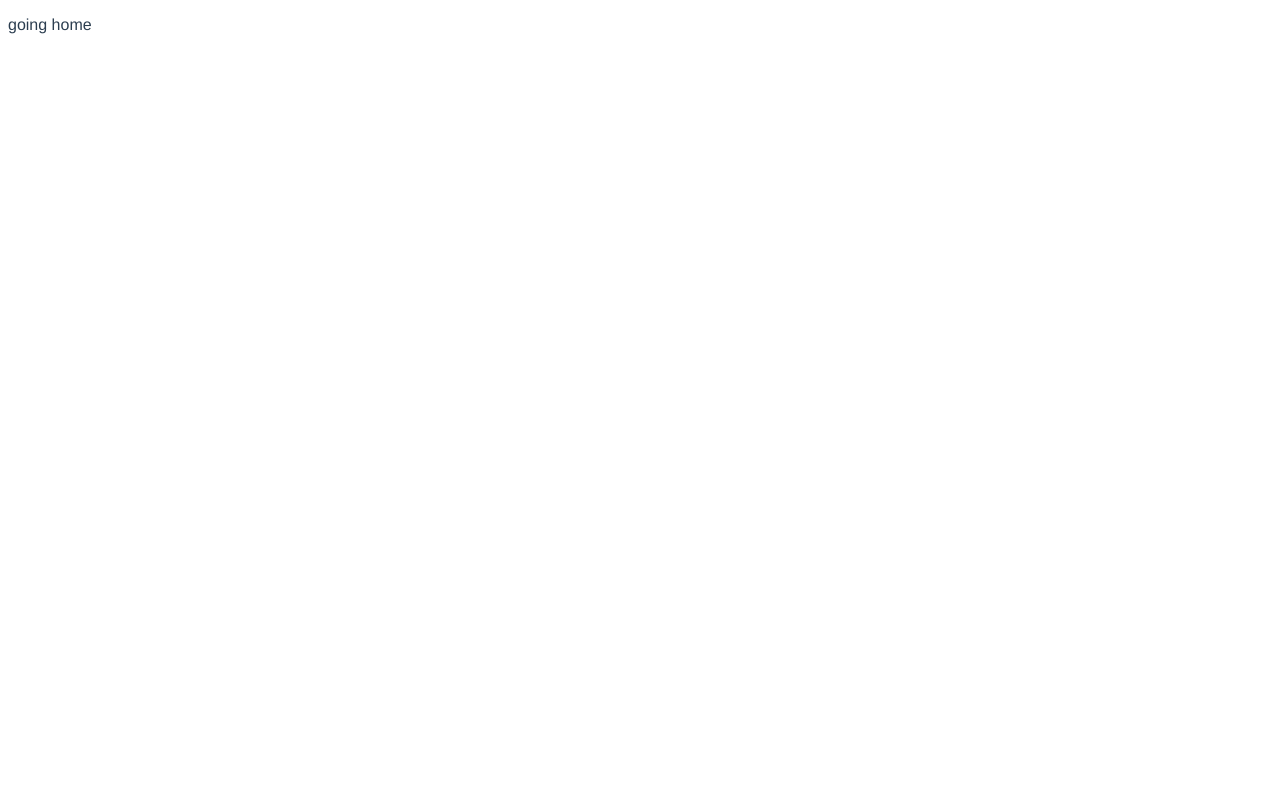
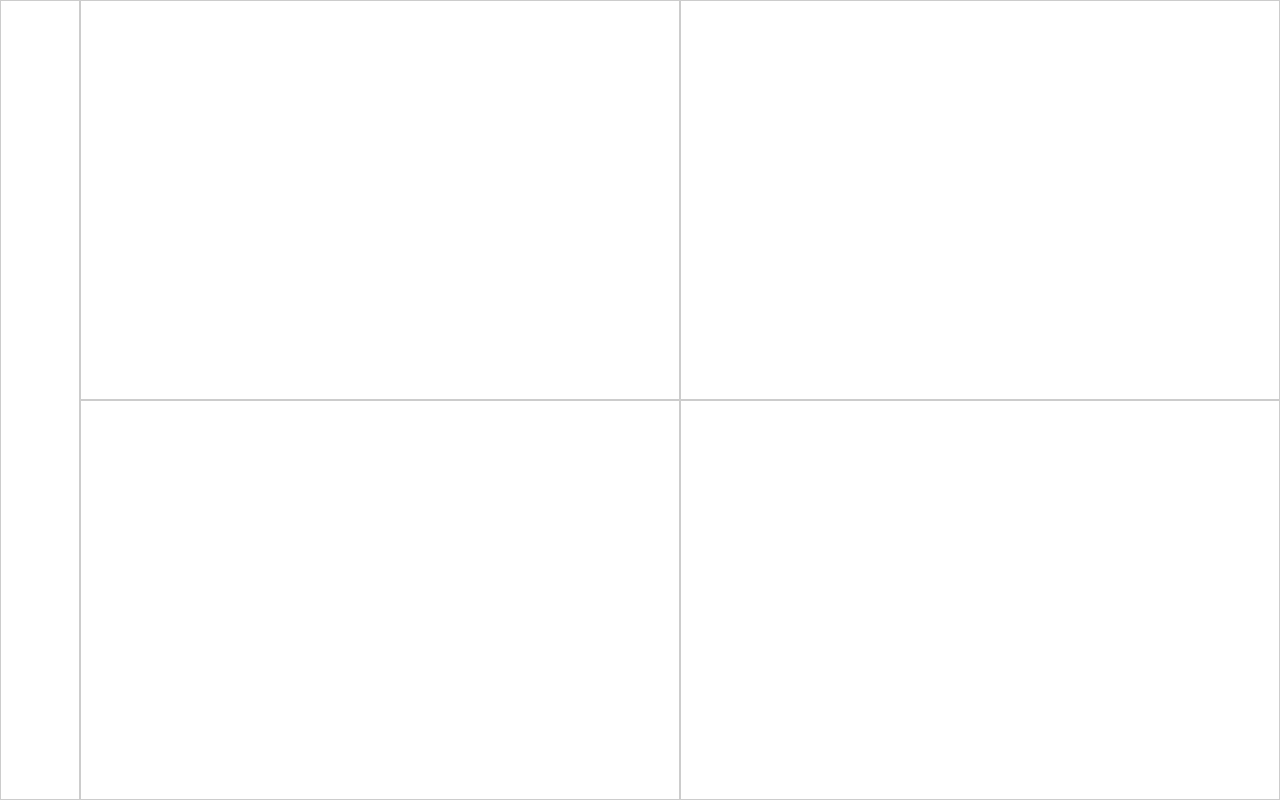
Before and after one commit to BoyWithSilverWings/website-stack-snippets, a Vue app: page / in a window 1280 px wide. Built offline with nearby package versions, Linux system fonts and the light colour scheme.

Commit message:
setup grid layout

```diff
--- a/src/App.vue
+++ b/src/App.vue
@@ -16,6 +16,11 @@ export default {
 </script>
 
 <style>
+body {
+  min-height: 100vh;
+  margin: 0;
+  font-size: 10px;
+}
 #app {
   font-family: 'Avenir', Helvetica, Arial, sans-serif;
   -webkit-font-smoothing: antialiased;
--- a/src/components/Home.vue
+++ b/src/components/Home.vue
@@ -1,5 +1,11 @@
 <template>
-  <p>going home</p>
+  <div class="app">
+    <div class="option-bar grid-item"></div>
+    <div class="html-code grid-item"></div>
+    <div class="css-code grid-item"></div>
+    <div class="js-code grid-item"></div>
+    <div class="result grid-item"></div>
+  </div>
 </template>
 
 <script>
@@ -11,6 +17,19 @@ export default {
 }
 </script>
 
-<style>
+<style scoped>
+  .app {
+    display: grid;
+    grid-template-rows: 1fr 1fr;
+    grid-template-columns: 5rem 1fr 1fr;
+    height: 100vh;
+  }
 
+  .grid-item {
+    border: 0.1rem solid #cccccc;
+  }
+
+  .option-bar {
+    grid-row: 1 / span 2;
+  }
 </style>
```
